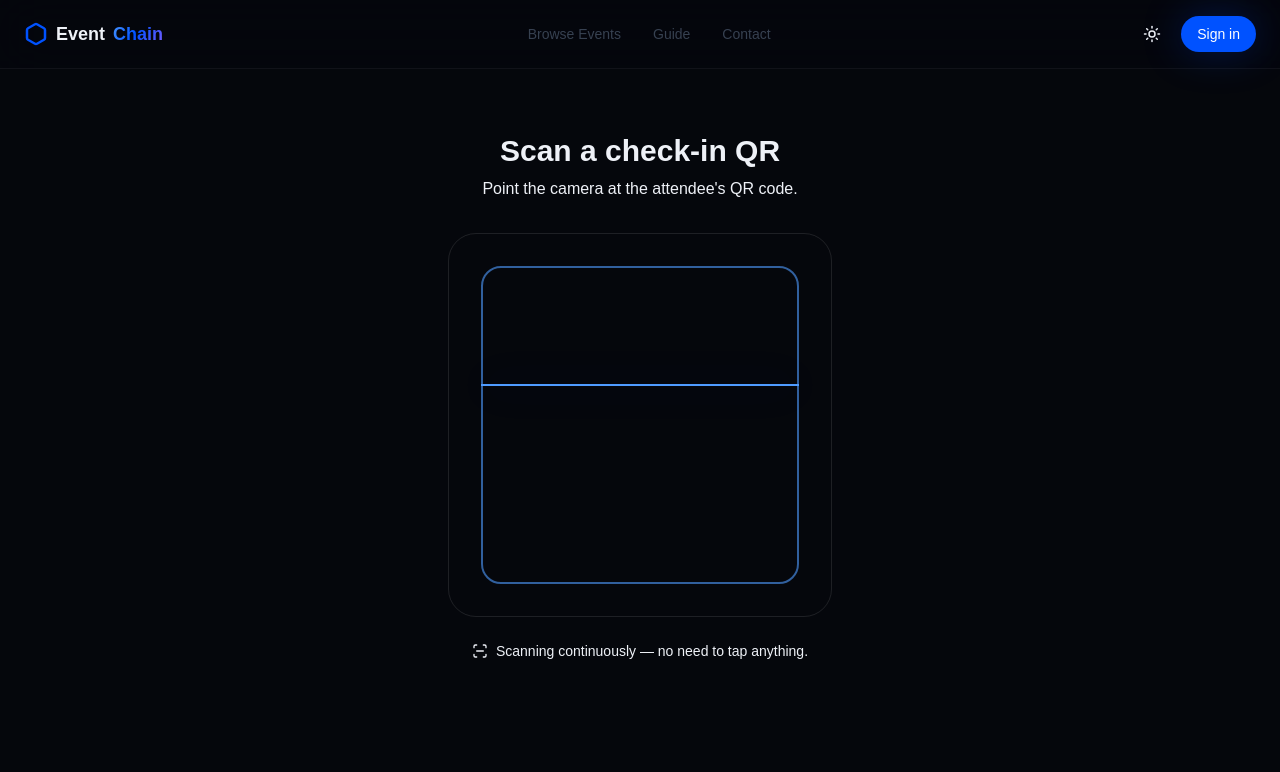
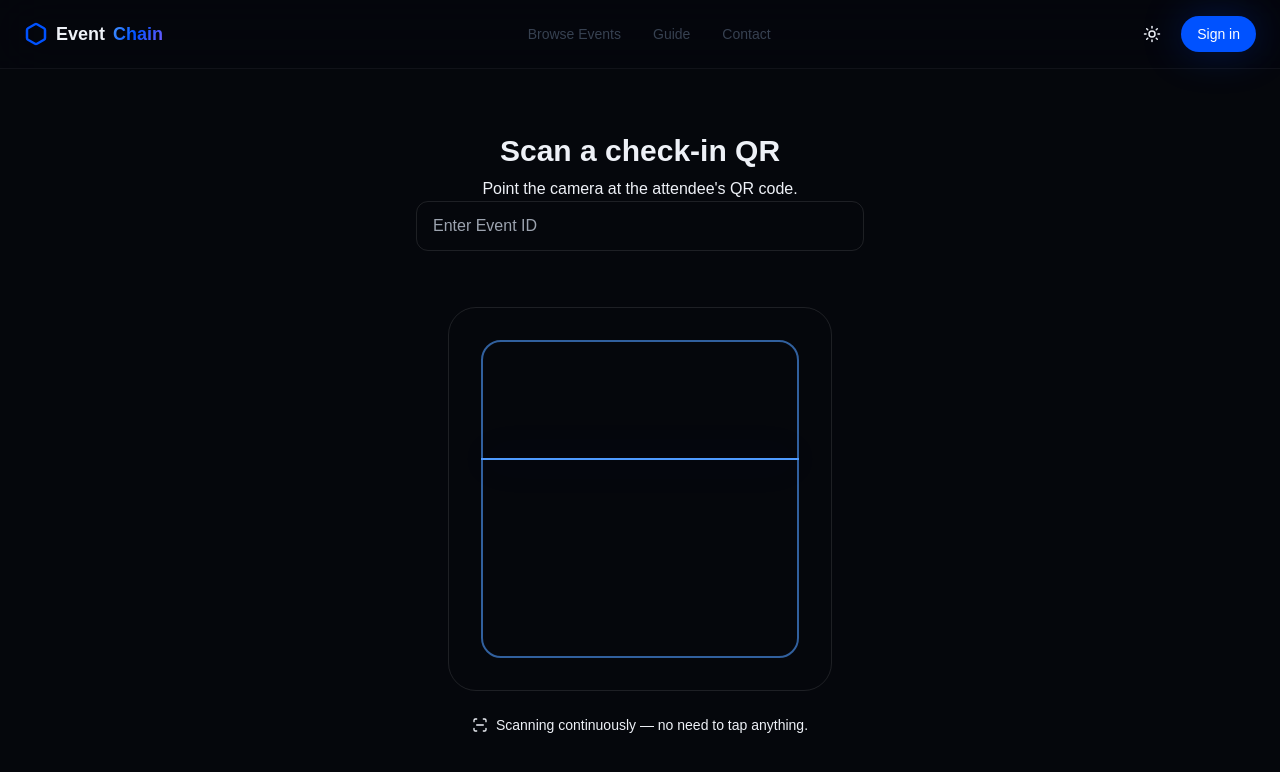
Before and after one commit to drmukty/EventChain, a Next.js app: page /scan in a window 1280 px wide. Shown: the top 772 px of the page. Built offline with nearby package versions, Linux system fonts and the light colour scheme; no server answers.

Commit message:
Update page.tsx

```diff
--- a/src/app/scan/page.tsx
+++ b/src/app/scan/page.tsx
@@ -14,6 +14,7 @@ export default function ScanPage() {
   const [scanState, setScanState] = useState<ScanState>({ status: "idle" });
   const [busy, setBusy] = useState(false);
   const lastPayloadRef = useRef<string | null>(null);
+  const [eventId, setEventId] = useState("");
 
   useEffect(() => {
     let stream: MediaStream;
@@ -66,7 +67,10 @@ export default function ScanPage() {
         headers: {
           "Content-Type": "application/json",
         },
-        body: JSON.stringify({ payload }),
+        body: JSON.stringify({
+          payload,
+          eventId,
+        }),
       });
       const data = await res.json();
       if (!res.ok) {
@@ -89,6 +93,14 @@ export default function ScanPage() {
       <div className="w-full max-w-md flex flex-col items-center">
         <h1 className="font-display text-2xl sm:text-3xl lg:text-3xl font-semibold text-center">Scan a check-in QR</h1>
         <p className="mt-2 text-sm sm:text-base text-fg-muted text-center">Point the camera at the attendee's QR code.</p>
+
+        <input
+          type="text"
+          placeholder="Enter Event ID"
+          value={eventId}
+          onChange={(e) => setEventId(e.target.value)}
+          className="mb-6 w-full rounded-xl border border-white/10 bg-transparent px-4 py-3"
+        />
 
         <div className="relative mt-6 sm:mt-8 lg:mt-8 w-full max-w-sm aspect-square overflow-hidden rounded-3xl border border-white/10">
           <video ref={videoRef} className="h-full w-full object-cover" muted playsInline />
```
